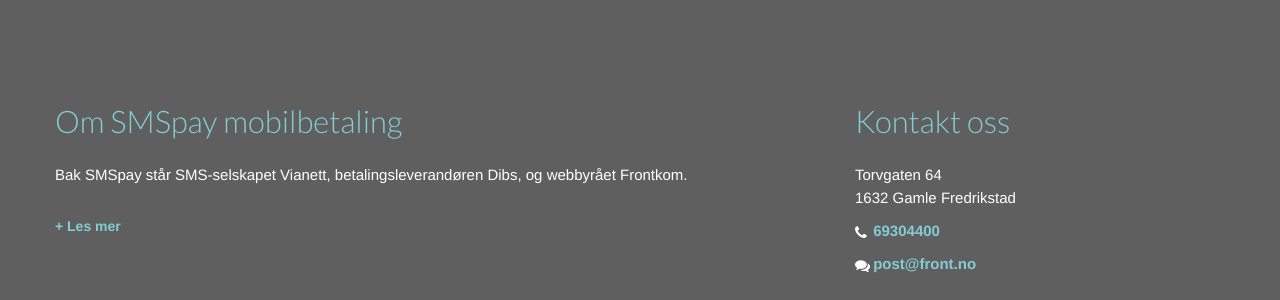
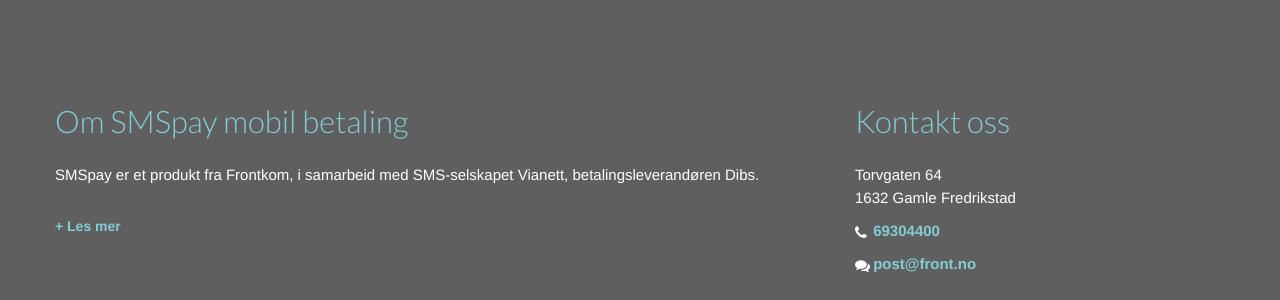
Before and after one commit to front/smspay.io, a Jekyll site: the page built from index.html, in a window 1280 px wide and 900 px high, scrolled down 1565 px. Shown: the part 362-662 px from the top of the window. Built offline with Jekyll 4.4.1, drawn with Linux system fonts in a browser that asks for light colours; nearby versions of some CDN libraries; grey boxes are pictures that could not be loaded.

Commit message:
Footer text

```diff
--- a/_layouts/default.html
+++ b/_layouts/default.html
@@ -81,8 +81,8 @@
 
         <!--Bottom Section One-->
         <div class="span8">
-          <h2>Om SMSpay mobilbetaling</h2>
-            <p>Bak SMSpay står SMS-selskapet Vianett, betalingsleverandøren Dibs, og webbyrået Frontkom.</p><br />
+          <h2>Om SMSpay mobil betaling</h2>
+            <p>SMSpay er et produkt fra Frontkom, i samarbeid med SMS-selskapet Vianett, betalingsleverandøren Dibs.</p><br />
             <a class="more" href="/sikkerhet">+ Les mer</a>
         </div>
 
```
